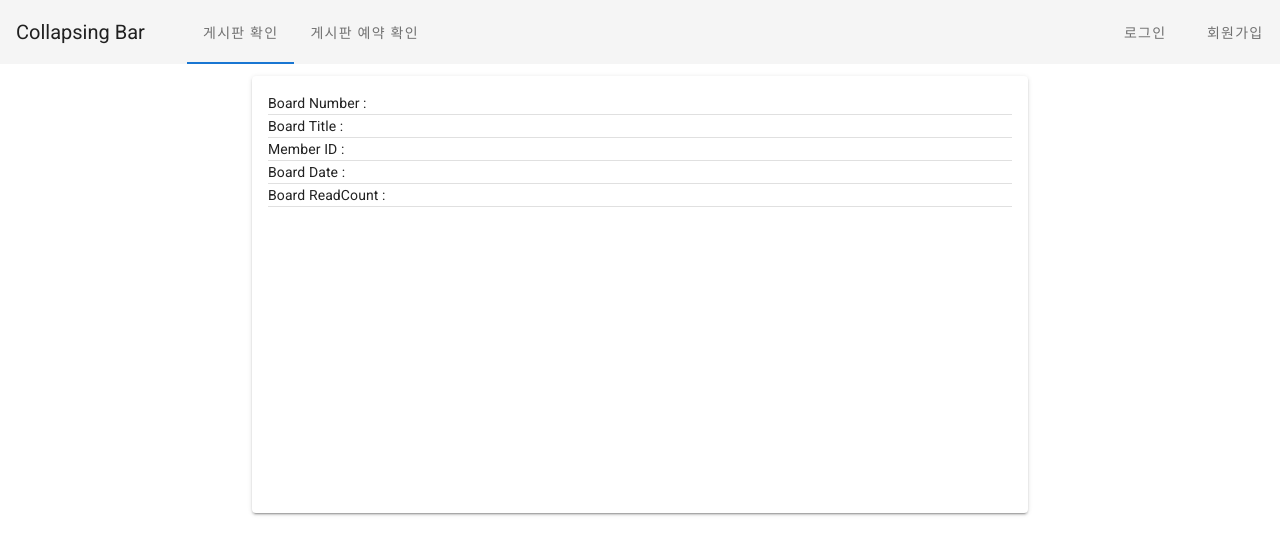
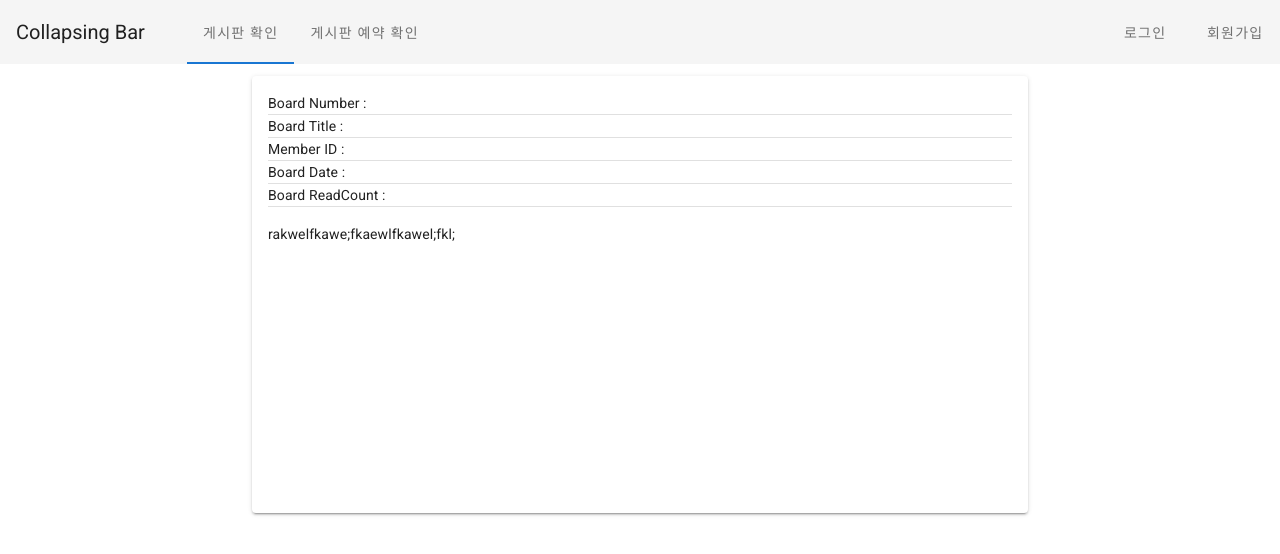
Before and after one commit to dodudi/MyVueProject, a Vue app in the folder VueProject/vue-project/: page /boarddetailvue in a window 1280 px wide. Shown: the top 554 px of the page. Built offline with nearby package versions, Linux system fonts and the light colour scheme.

Commit message:
no message

```diff
--- a/VueProject/vue-project/src/views/BoardDetail.vue
+++ b/VueProject/vue-project/src/views/BoardDetail.vue
@@ -17,6 +17,7 @@
                 Board ReadCount : {{ $route.params.board_READCOUNT }}
                 <v-divider class="mb-4"></v-divider>
                 {{ $route.params.board_CONTENT }}
+                rakwelfkawe;fkaewlfkawel;fkl;
               </v-card-text>
             </v-responsive>
           </v-card>
```
